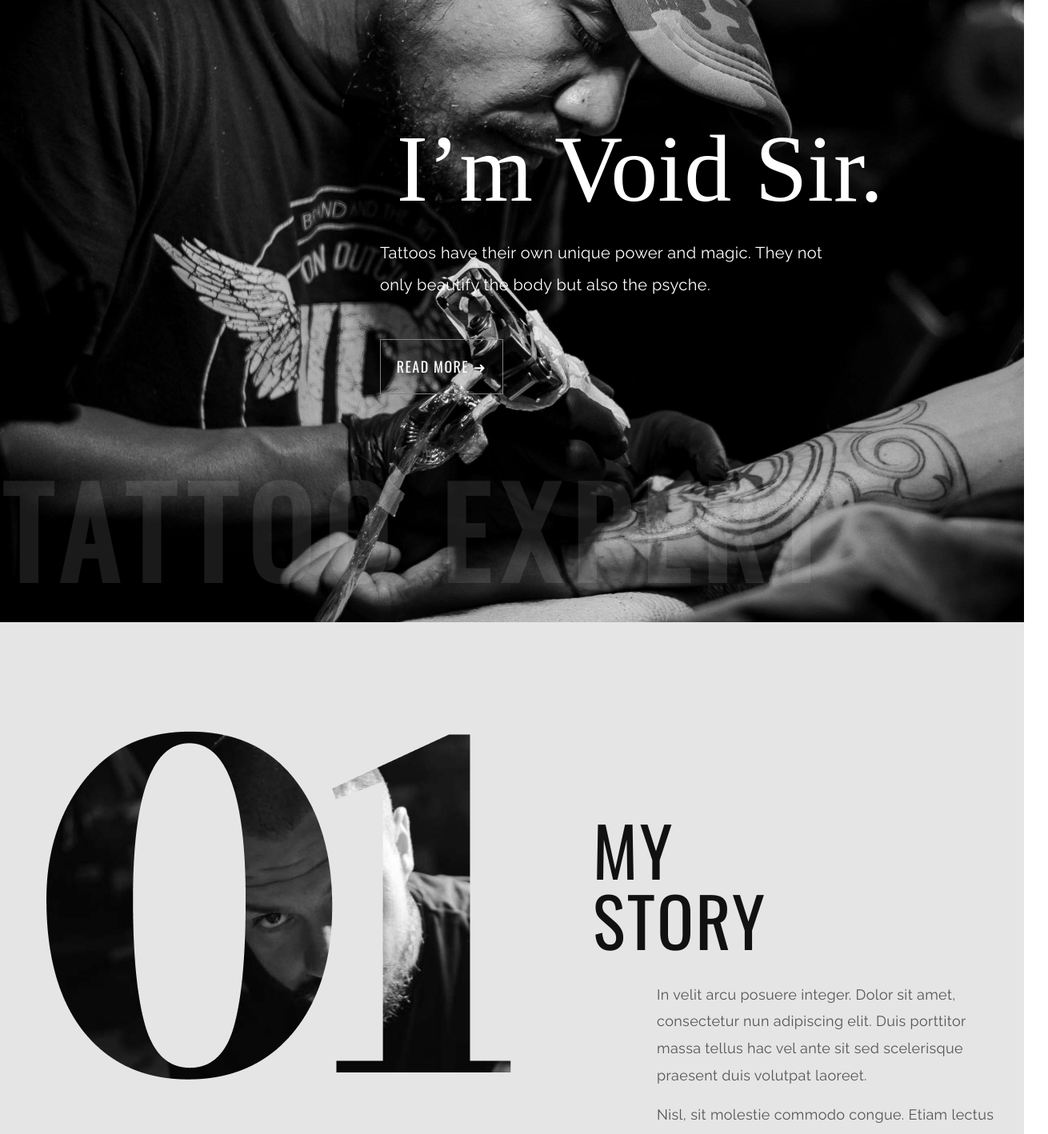
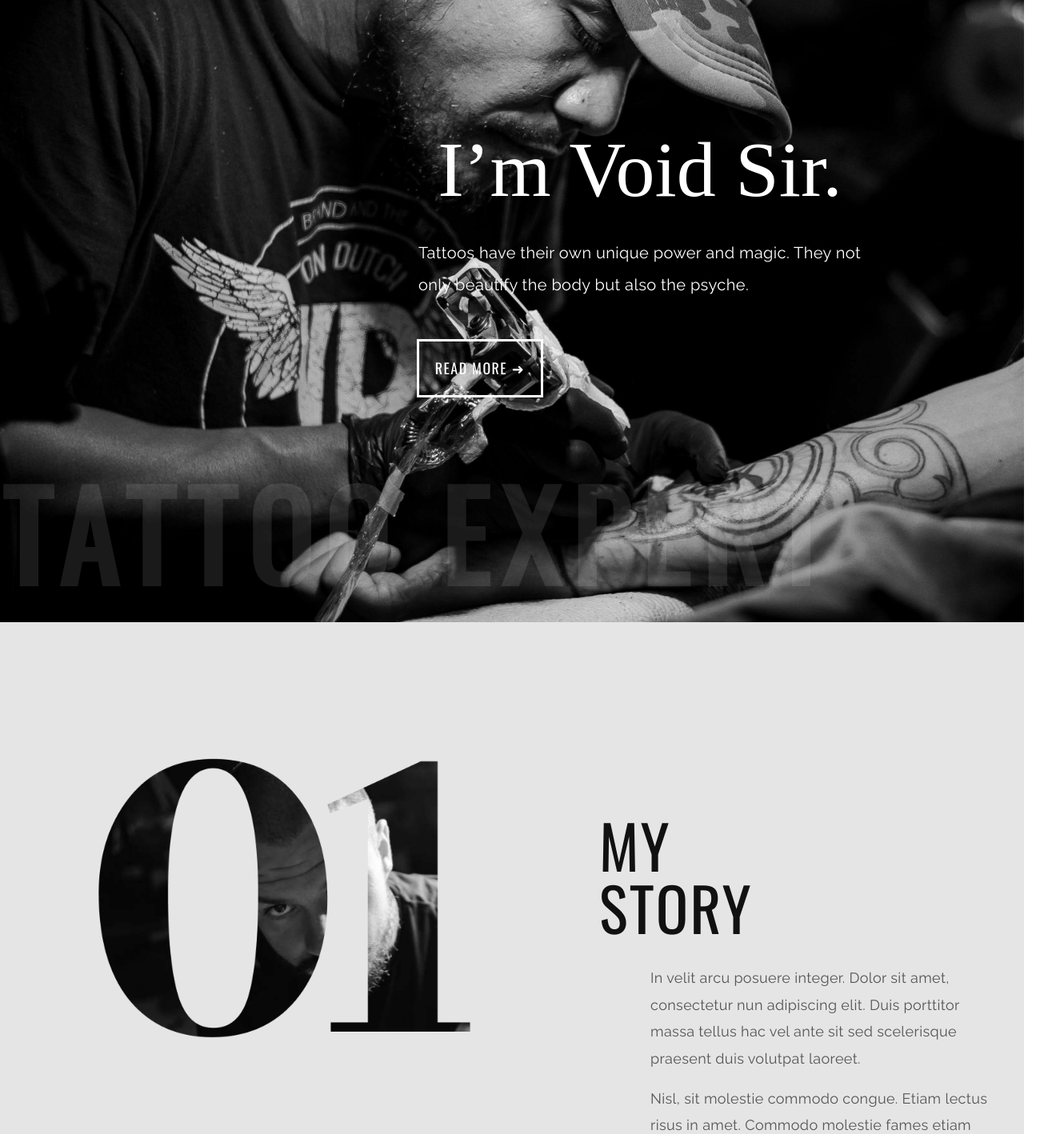
Before and after one commit to MilanEgri/tatoo, a React (Create React App) app: page / in a window 1280 px wide. Shown: the part 260-1678 px from the top of the page at 80% size, 1310 px wide, since content can reach past the window. Built offline with nearby package versions, Linux system fonts and the light colour scheme; a web font is replaced by a local one.

Commit message:
wroking for 1300 wifth

```diff
--- a/src/components/style.css
+++ b/src/components/style.css
@@ -654,4 +654,53 @@
     .moveLeft{
         font-size: 36px;
     }
+    .touchDatas{
+        margin-left: 210px;
+    }
+    .skill{
+        flex-wrap: wrap;
+    }
+    .sphere{
+        border: 6px solid #EEEEEE;
+        padding: 3rem;
+        font-size: 65px;
+        width: 230px;
+    }
+    .rreviewText{
+        padding-top: 8rem;
+    }
 }
+@media screen and (max-width: 1320px) {
+    .welcome{
+        font-size: 98px;
+    }
+    .quote{
+        margin-left: 6rem;
+    }
+    .readMore{
+        margin-right: 25rem;
+        border: white solid;
+    }
+    .storyPicture{
+        scale: 0.8;
+    }
+    .myStroy{
+        font-size: 75px;
+    }
+    .storyDescription{
+        margin-left: 4rem;
+    }
+    .knowMore{
+        margin-left: 4px;
+    }
+
+    .stats{
+        gap:4rem;
+    }
+    .messageInput{
+        min-width: 250px;
+    }
+    .touchDatas{
+        margin-left: 180px;
+    }
+}
```
